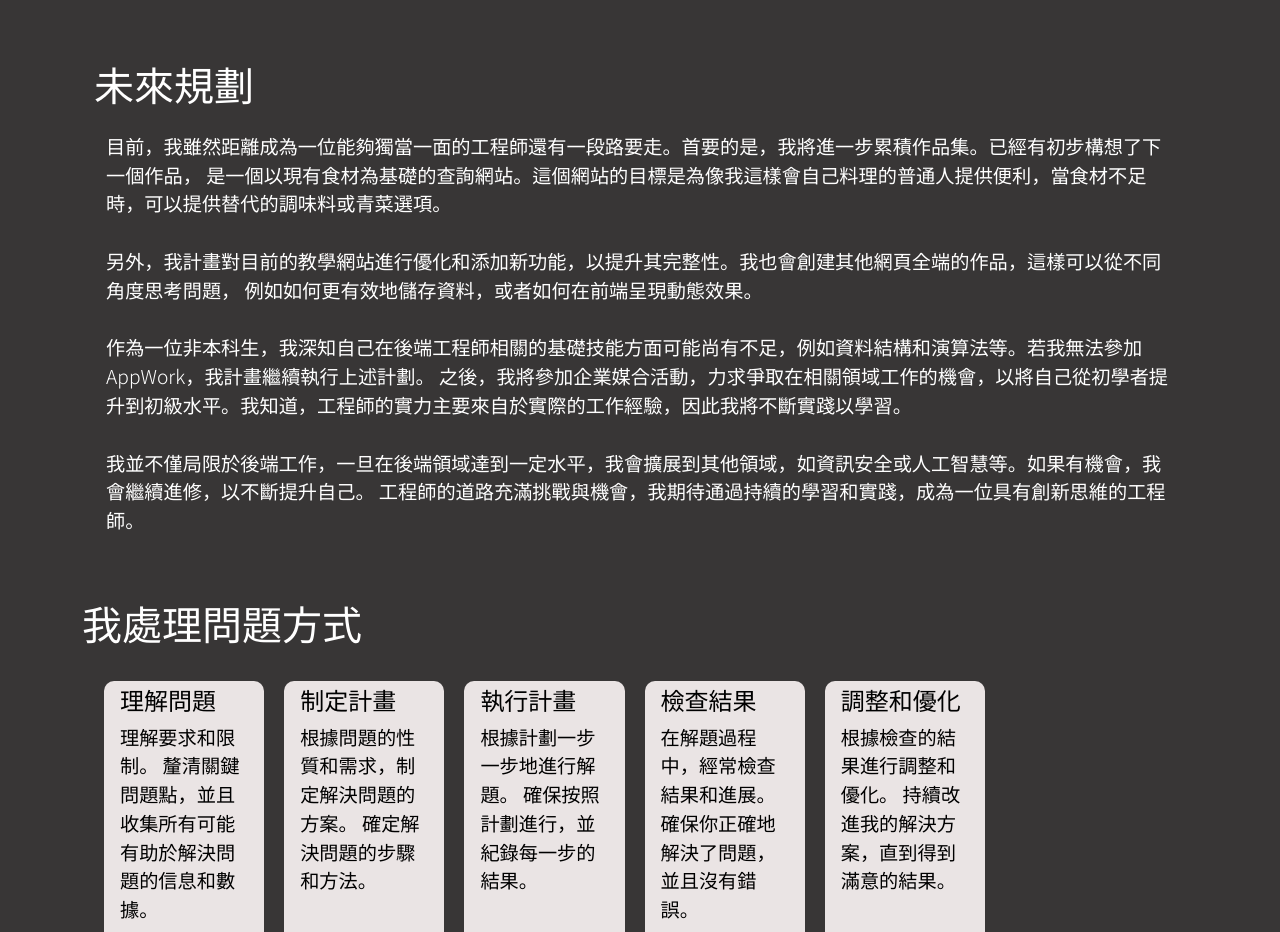
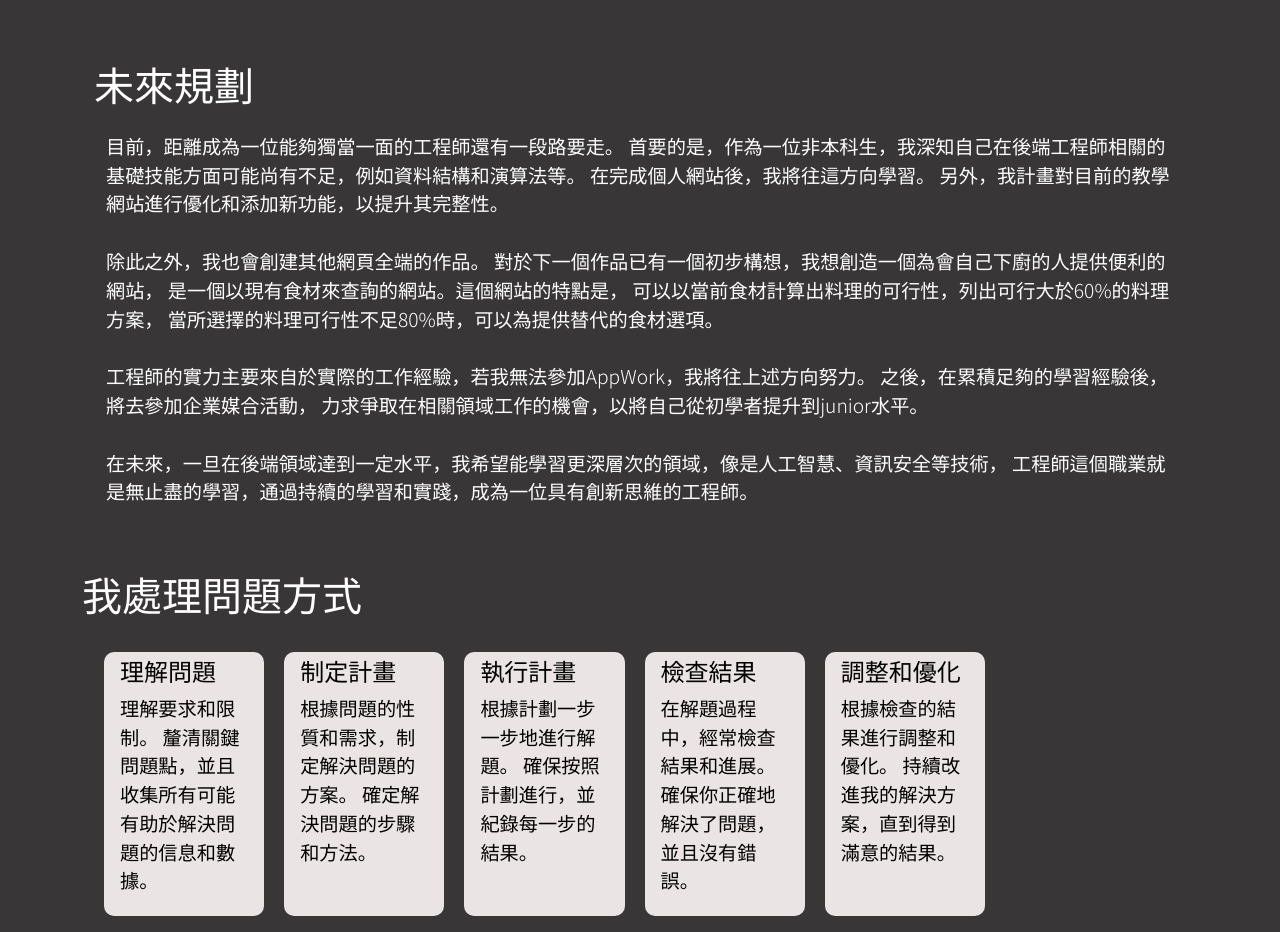
Before and after one commit to YenLin01/Profile, a React (Create React App) app: page /aboutMe in a window 1280 px wide. Shown: the part 1780-2712 px from the top of the page. Built offline with nearby package versions, Linux system fonts and the light colour scheme.

Commit message:
content update

```diff
--- a/src/components/AboutMe.js
+++ b/src/components/AboutMe.js
@@ -98,20 +98,26 @@ const ResumeComponent = () => {
           </h1>
           <div data-aos="fade-right" className="container-lg">
             <p>
-              目前，我雖然距離成為一位能夠獨當一面的工程師還有一段路要走。首要的是，我將進一步累積作品集。已經有初步構想了下一個作品，
-              是一個以現有食材為基礎的查詢網站。這個網站的目標是為像我這樣會自己料理的普通人提供便利，當食材不足時，可以提供替代的調味料或青菜選項。
+              目前，距離成為一位能夠獨當一面的工程師還有一段路要走。
+              首要的是，作為一位非本科生，我深知自己在後端工程師相關的基礎技能方面可能尚有不足，例如資料結構和演算法等。
+              在完成個人網站後，我將往這方向學習。
+              另外，我計畫對目前的教學網站進行優化和添加新功能，以提升其完整性。
               <br />
               <br />
-              另外，我計畫對目前的教學網站進行優化和添加新功能，以提升其完整性。我也會創建其他網頁全端的作品，這樣可以從不同角度思考問題，
-              例如如何更有效地儲存資料，或者如何在前端呈現動態效果。
+              除此之外，我也會創建其他網頁全端的作品。
+              對於下一個作品已有一個初步構想，我想創造一個為會自己下廚的人提供便利的網站，
+              是一個以現有食材來查詢的網站。這個網站的特點是，
+              可以以當前食材計算出料理的可行性，列出可行大於60%的料理方案，
+              當所選擇的料理可行性不足80%時，可以為提供替代的食材選項。
               <br />
               <br />
-              作為一位非本科生，我深知自己在後端工程師相關的基礎技能方面可能尚有不足，例如資料結構和演算法等。若我無法參加AppWork，我計畫繼續執行上述計劃。
-              之後，我將參加企業媒合活動，力求爭取在相關領域工作的機會，以將自己從初學者提升到初級水平。我知道，工程師的實力主要來自於實際的工作經驗，因此我將不斷實踐以學習。
+              工程師的實力主要來自於實際的工作經驗，若我無法參加AppWork，我將往上述方向努力。
+              之後，在累積足夠的學習經驗後，將去參加企業媒合活動，
+              力求爭取在相關領域工作的機會，以將自己從初學者提升到junior水平。
               <br />
               <br />
-              我並不僅局限於後端工作，一旦在後端領域達到一定水平，我會擴展到其他領域，如資訊安全或人工智慧等。如果有機會，我會繼續進修，以不斷提升自己。
-              工程師的道路充滿挑戰與機會，我期待通過持續的學習和實踐，成為一位具有創新思維的工程師。
+              在未來，一旦在後端領域達到一定水平，我希望能學習更深層次的領域，像是人工智慧、資訊安全等技術，
+              工程師這個職業就是無止盡的學習，通過持續的學習和實踐，成為一位具有創新思維的工程師。
             </p>
           </div>
         </div>
```
